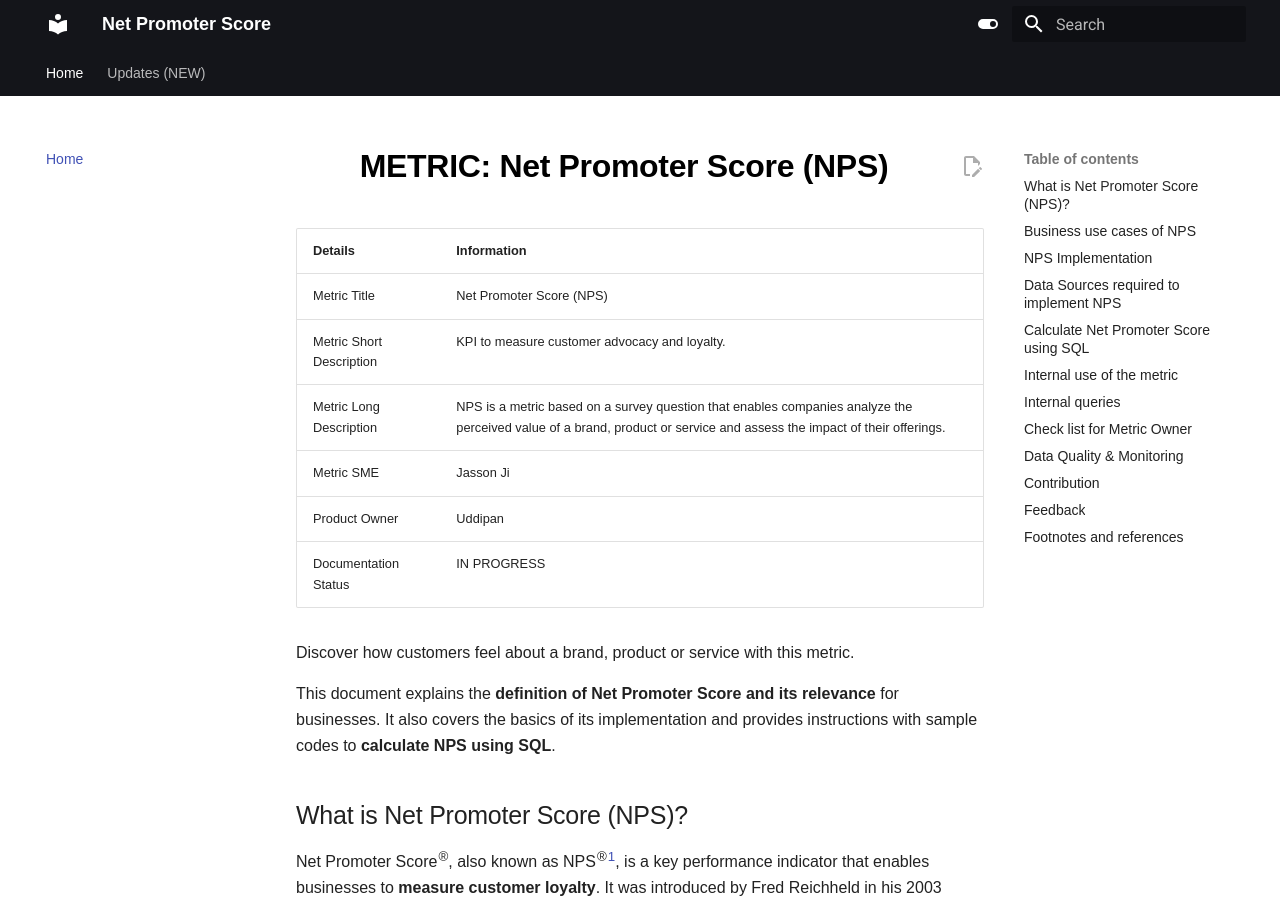
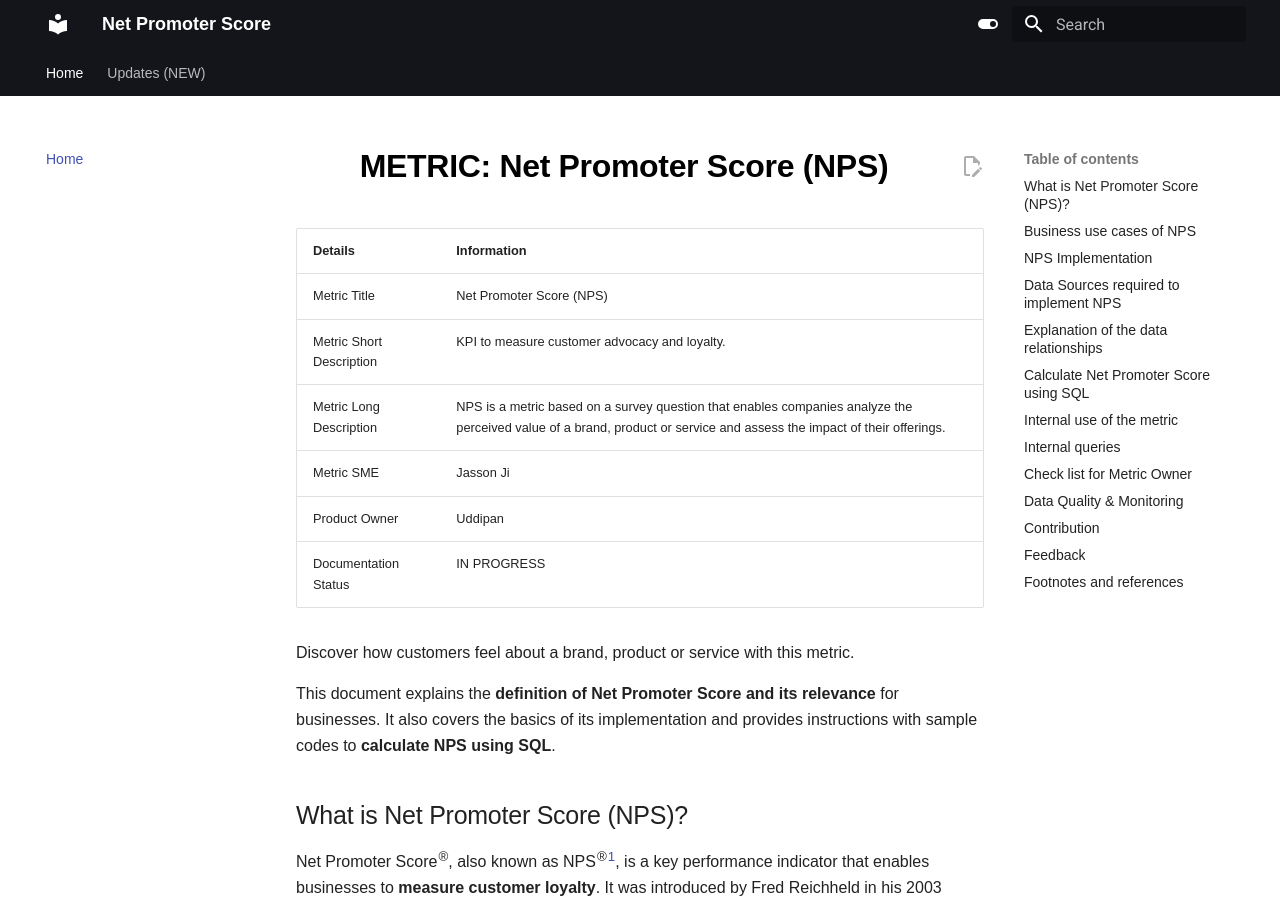
Before and after one commit to manutechwriter/npstest, an MkDocs documentation site: the page built from docs/index.md, in a window 1280 px wide and 900 px high. Built offline with MkDocs 1.6.1 and Material for MkDocs 9.7.7, drawn with Linux system fonts in a browser that asks for light colours; emoji names are drawn with the system emoji font; comment, search, counter and statistics services are not loaded.

Commit message:
added updates

```diff
--- a/docs/index.md
+++ b/docs/index.md
@@ -181,7 +181,7 @@ The `nps_surveys_list` table would be the source where you would get **the detai
 Last but not least, **there could be additional data sources depending on the characteristics of each business**. This would help categorize respondents in a way that allowed the company to use more detailed reportings and reinforce its offerings more precisely.
 
 
- Explanation of the data relationships
+## Explanation of the data relationships
 
 Now let's have a look at the SQL data relationships given the previous example using the three tables: `nps_respondent`, `nps_survey_responses`, and `nps_surveys_list`.
 
```
Also changed, not shown: docs/updates.md (line endings or trailing spaces).
